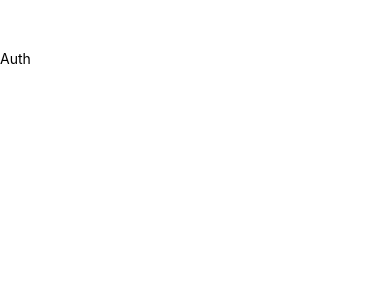
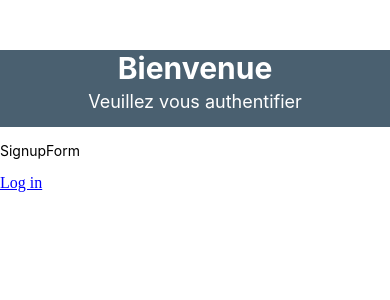
Before and after one commit to cdbeug/React_native_1, a React Native app: screen / in a window 390 px wide. Shown: the top 300 px of the page. Built offline with nearby package versions, Linux system fonts and the light colour scheme.

Commit message:
Ajout de Auth, et loginForm et SignUp

```diff
--- a/App.js
+++ b/App.js
@@ -27,7 +27,7 @@ const classes = StyleSheet.create({
   container: {
     paddingTop: 50,
     backgroundColor: 'white',
-    width: "50%",
+    width: "100%",
   },
 
   texte: {
--- /dev/null
+++ b/src/component/HOC/Card/Card.jsx
@@ -0,0 +1,45 @@
+//import liraries
+import { View, Text, StyleSheet } from 'react-native';
+
+// create a component
+const Card = ({ title, content, children }) => {
+	return (
+		<View style={styles.container}>
+			<Text style={styles.title}>{title}</Text>
+			<Text style={styles.article}>{content}</Text>
+			<View style={styles.children}>
+				{children}
+			</View>
+		</View>
+	);
+};
+
+// define your styles
+const styles = StyleSheet.create({
+	container: {
+	},
+	title: {
+		backgroundColor: '#4a6070',
+		color: 'white',
+		fontWeight: 'bold',
+		fontSize: 30,
+		width: '100%',
+		textAlign: 'center'
+	},
+	article: {
+		backgroundColor: '#4a6070',
+		color: 'white',
+		fontSize: 18,
+		textAlign: 'center',
+		paddingTop: 5,
+		paddingBottom: 15
+	},
+	children: {
+		backgroundColor: 'white',
+		paddingTop: 15,
+		paddingBottom: 15
+	}
+});
+
+//make this component available to the app
+export default Card;
--- /dev/null
+++ b/src/component/container/LoginForm/LoginForm.jsx
@@ -0,0 +1,20 @@
+//import liraries
+import { View, Text, StyleSheet } from 'react-native';
+
+// create a component
+const LoginForm = () => {
+	return (
+		<View style={styles.container}>
+			<Text>LoginForm</Text>
+		</View>
+	);
+};
+
+// define your styles
+const styles = StyleSheet.create({
+	container: {
+	},
+});
+
+//make this component available to the app
+export default LoginForm;
--- /dev/null
+++ b/src/component/container/SignupForm/SignupForm.jsx
@@ -0,0 +1,20 @@
+//import liraries
+import { View, Text, StyleSheet } from 'react-native';
+
+// create a component
+const SignupForm = () => {
+	return (
+		<View style={styles.container}>
+			<Text>SignupForm</Text>
+		</View>
+	);
+};
+
+// define your styles
+const styles = StyleSheet.create({
+	container: {
+	},
+});
+
+//make this component available to the app
+export default SignupForm;
--- a/src/component/screens/Auth/Auth.jsx
+++ b/src/component/screens/Auth/Auth.jsx
@@ -1,7 +1,38 @@
-import { Text } from 'react-native';
+import { Text, TouchableOpacity, StyleSheet } from 'react-native';
+import { useState } from "react";
 
-export default function Auth() {
+import Card from '../../HOC/Card/Card';
+import LoginForm from '../../container/LoginForm/LoginForm';
+import SignupForm from '../../container/SignupForm/SignupForm';
+
+function Auth() {
+	const [isLogin, setIsLogin] = useState(false);
+
+	function inverse_isLogin() {
+		setIsLogin(!isLogin);
+	}
+	let affiche_action_login = (isLogin) ? "Signup" : "Log in";
+
 	return (
-		<><Text>Auth</Text></>
+		<>
+			<Card title="Bienvenue" content="Veuillez vous authentifier">
+				{(isLogin) ? <LoginForm /> : <SignupForm />}
+			</Card>
+			<TouchableOpacity style={styles.touchableOpacity} onPress={inverse_isLogin}>{affiche_action_login}</TouchableOpacity>
+		</>
 	);
 }
+
+// define your styles
+const styles = StyleSheet.create({
+	container: {
+	},
+	touchableOpacity: {
+		textDecorationLine: 'underline',
+		color: 'blue'
+	}
+});
+
+
+//make this component available to the app
+export default Auth;
```
